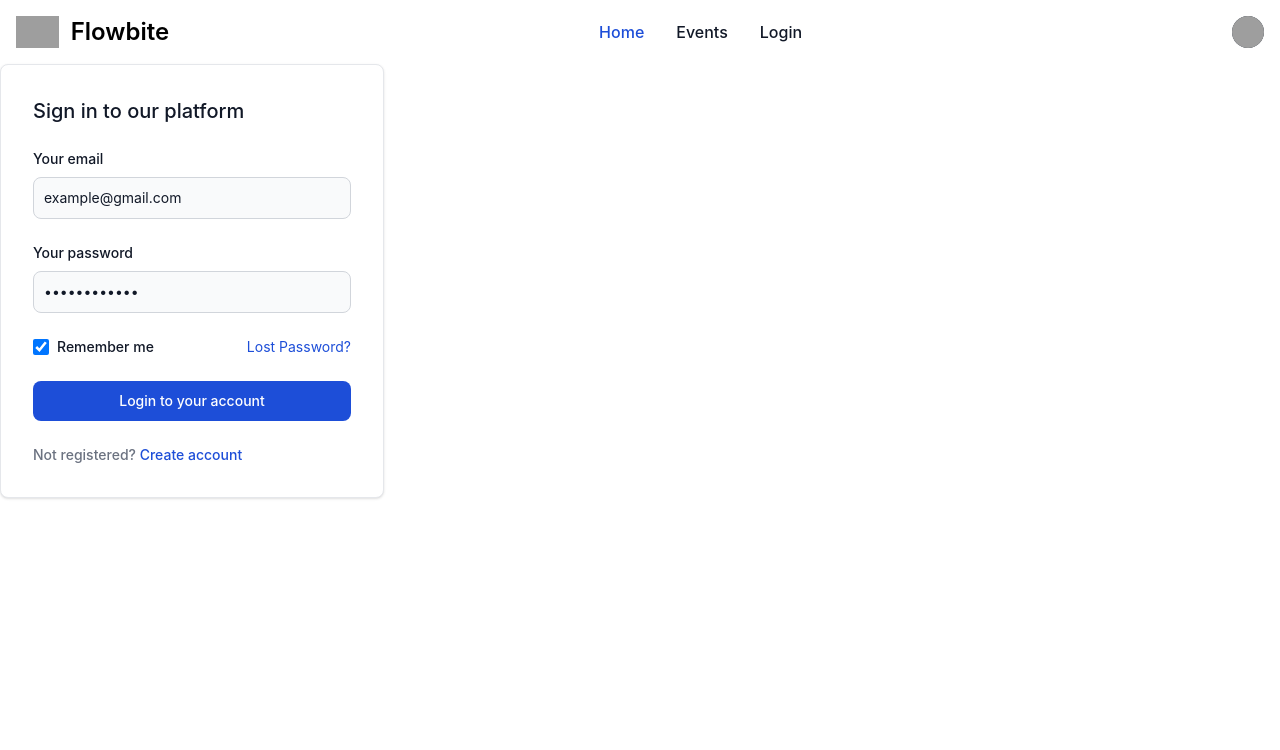
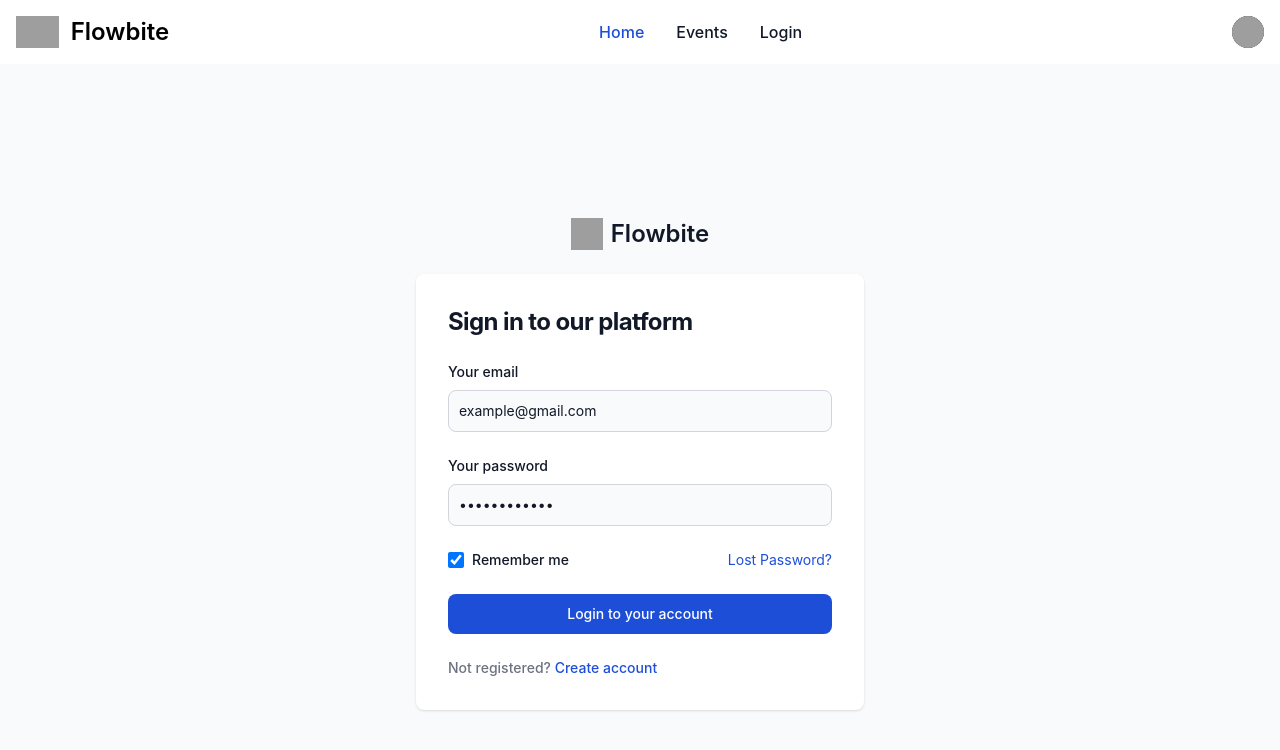
Before and after one commit to Lazizjon-web-dev/event-manager-app, a Nuxt app: page /login in a window 1280 px wide. Shown: the top 750 px of the page. Built offline with nearby package versions, Linux system fonts and the light colour scheme; grey boxes are pictures that could not be loaded.

Commit message:
Corrected layout of login page

```diff
--- a/pages/login.vue
+++ b/pages/login.vue
@@ -1,7 +1,16 @@
 <template>
-<div class="w-full max-w-sm p-4 bg-white border border-gray-200 rounded-lg shadow sm:p-6 md:p-8 dark:bg-gray-800 dark:border-gray-700">
+<section class="bg-gray-50 dark:bg-gray-900">
+  <div class="flex flex-col items-center justify-center px-6 py-8 mx-auto md:h-screen lg:py-0">
+      <a href="#" class="flex items-center mb-6 text-2xl font-semibold text-gray-900 dark:text-white">
+          <img class="w-8 h-8 mr-2" src="https://flowbite.s3.amazonaws.com/blocks/marketing-ui/logo.svg" alt="logo">
+          Flowbite
+      </a>
+      <div class="w-full bg-white rounded-lg shadow dark:border md:mt-0 sm:max-w-md xl:p-0 dark:bg-gray-800 dark:border-gray-700">
+          <div class="p-6 space-y-4 md:space-y-6 sm:p-8">
+              <h1 class="text-xl font-bold leading-tight tracking-tight text-gray-900 md:text-2xl dark:text-white">
+                Sign in to our platform
+              </h1>
               <form class="space-y-6" @submit.prevent="login">
-        <h5 class="text-xl font-medium text-gray-900 dark:text-white">Sign in to our platform</h5>
                   <div>
                       <label for="email" class="block mb-2 text-sm font-medium text-gray-900 dark:text-white">Your email</label>
                       <input v-model="loginInfo.email" type="email" name="email" id="email" class="bg-gray-50 border border-gray-300 text-gray-900 text-sm rounded-lg focus:ring-blue-500 focus:border-blue-500 block w-full p-2.5 dark:bg-gray-600 dark:border-gray-500 dark:placeholder-gray-400 dark:text-white" placeholder="name@company.com" required />
@@ -25,6 +34,11 @@
                   </div>
               </form>
           </div>
+      </div>
+  </div>
+</section>
+<!-- <div class="w-full max-w-sm p-4 bg-white border border-gray-200 rounded-lg shadow sm:p-6 md:p-8 dark:bg-gray-800 dark:border-gray-700">
+</div> -->
 
 </template>
 
```
Lines whose indentation alone changed are shown as unchanged.
